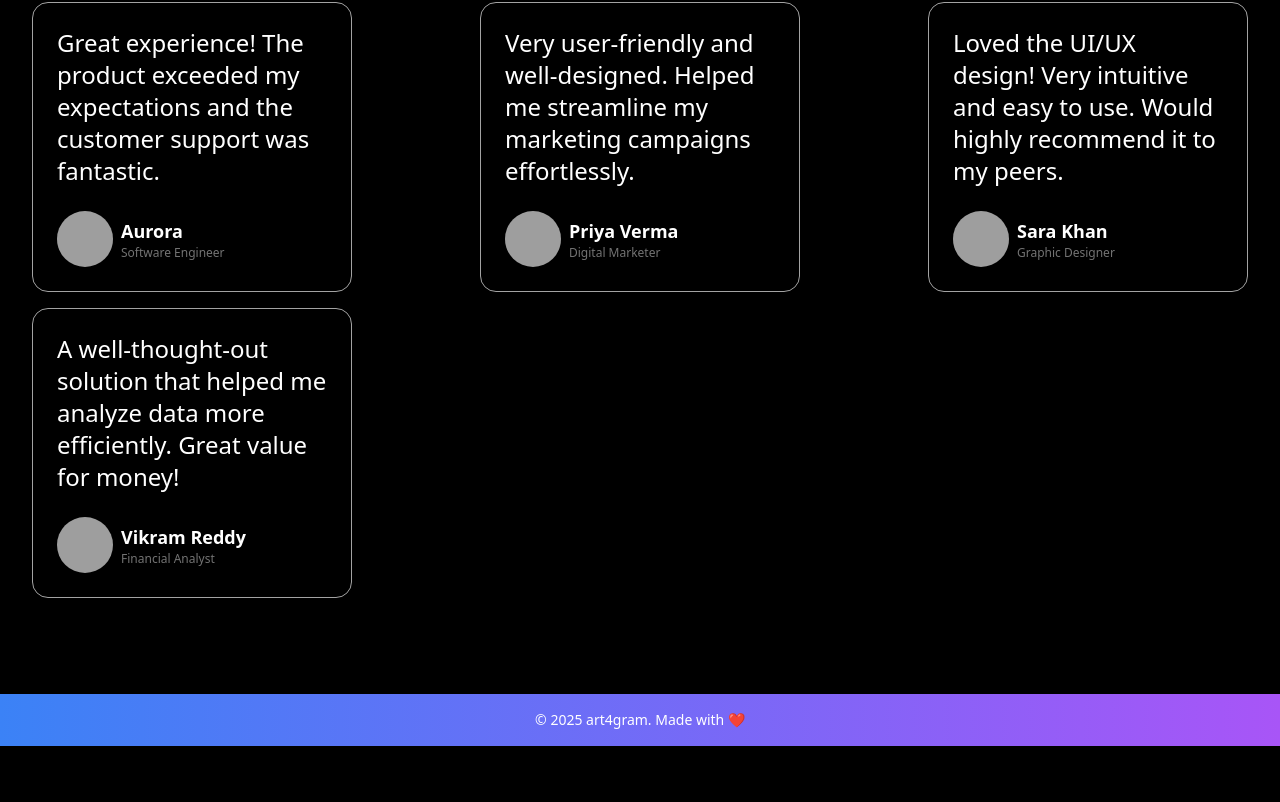
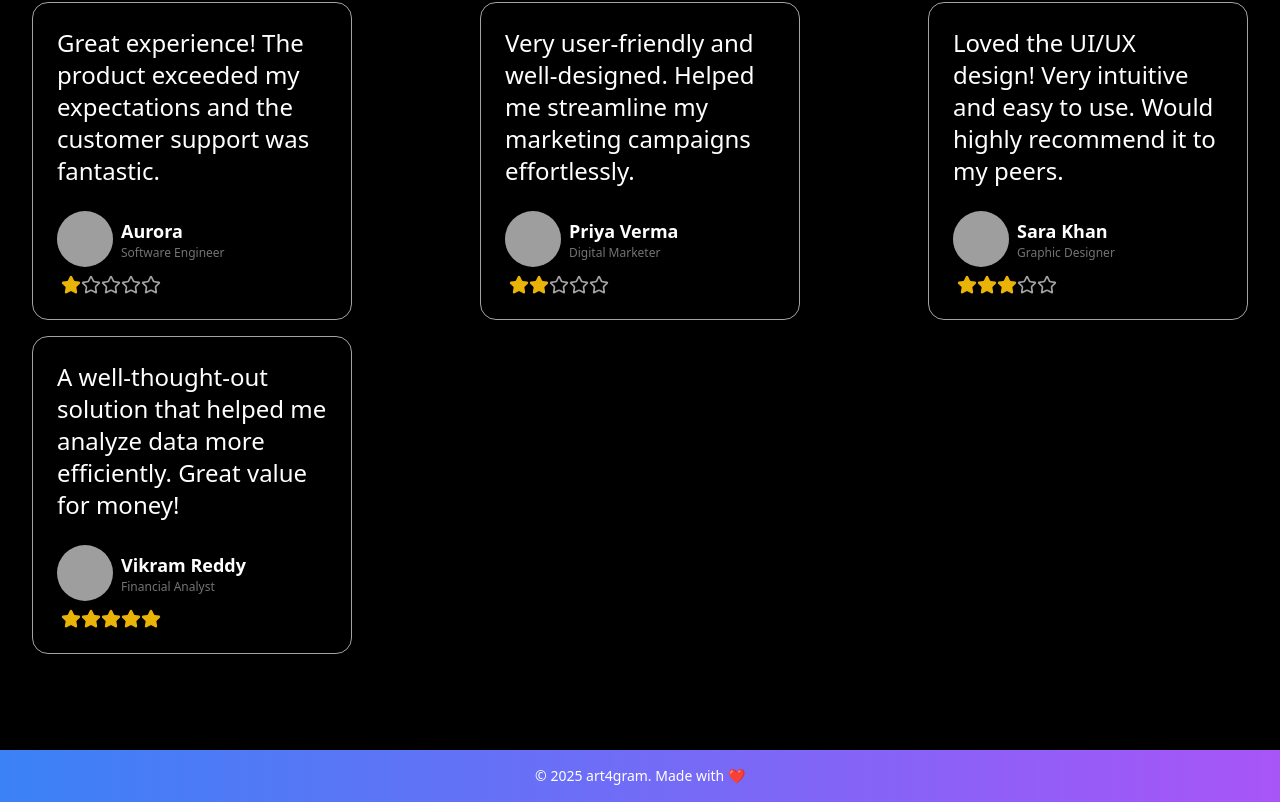
Before and after one commit to ganesh-1975/art4gram1, a React (Vite) app: page / in a window 1280 px wide. Shown: the part 2042-2844 px from the top of the page. Before the commit the page ends 2788 px from the top, so only its background shows below. Built offline with nearby package versions, Linux system fonts and the light colour scheme; grey boxes are pictures that could not be loaded.

Commit message:
star ratings added

```diff
--- a/src/components/Testimonials.jsx
+++ b/src/components/Testimonials.jsx
@@ -5,6 +5,7 @@ function Testimonials() {
   let items = [
     {
       name: "Aurora",
+      rating: 1,
       role: "Software Engineer",
       feedback:
         "Great experience! The product exceeded my expectations and the customer support was fantastic.",
@@ -13,6 +14,7 @@ function Testimonials() {
     },
     {
       name: "Priya Verma",
+      rating: 2,
       role: "Digital Marketer",
       feedback:
         "Very user-friendly and well-designed. Helped me streamline my marketing campaigns effortlessly.",
@@ -22,6 +24,7 @@ function Testimonials() {
 
     {
       name: "Sara Khan",
+      rating: 3,
       role: "Graphic Designer",
       feedback:
         "Loved the UI/UX design! Very intuitive and easy to use. Would highly recommend it to my peers.",
@@ -30,6 +33,7 @@ function Testimonials() {
     },
     {
       name: "Vikram Reddy",
+      rating: 5,
       role: "Financial Analyst",
       feedback:
         "A well-thought-out solution that helped me analyze data more efficiently. Great value for money!",
@@ -51,6 +55,7 @@ function Testimonials() {
               role={item.role}
               feedback={item.feedback}
               pic={item.picture}
+              rating={item.rating}
             />
           ))}
         </div>
--- a/src/components/sub/TestimonialCard.jsx
+++ b/src/components/sub/TestimonialCard.jsx
@@ -1,10 +1,12 @@
 import React from "react";
+import { Star } from "lucide-react";
 
-function TestimonialCard({ name, role, feedback, pic }) {
+function TestimonialCard({ name, role, feedback, pic, rating }) {
   return (
     <>
       <div className="border border-neutral-400 p-6 shadow-2xl w-[320px] h-fit rounded-2xl">
         <h2 className="text-2xl mb-6">{feedback}</h2>
+        <div className="flex"></div>
         <div className="flex gap-2 items-center">
           <img
             src={pic}
@@ -16,6 +18,19 @@ function TestimonialCard({ name, role, feedback, pic }) {
             <p className="text-xs text-neutral-500 ">{role}</p>
           </div>
         </div>
+
+        <div className="flex mt-2 ml-1">
+          {[...Array(5)].map((_, i) => (
+            <Star
+              key={i}
+              className={`h-5 w-5 ${
+                i < rating
+                  ? "fill-yellow-500 text-yellow-500"
+                  : "text-neutral-400"
+              }`}
+            />
+          ))}
+        </div>
       </div>
     </>
   );
```
